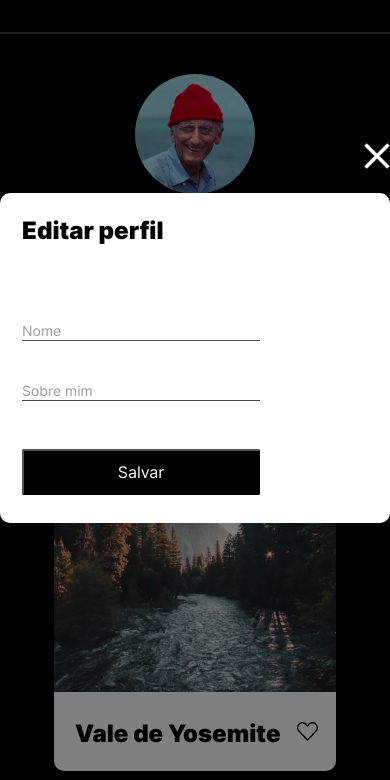
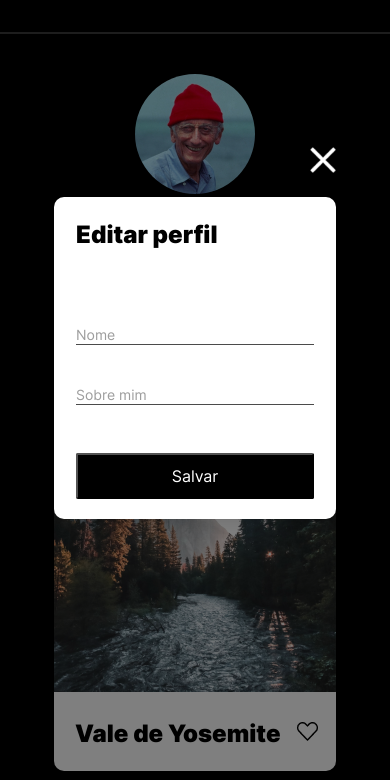
Before and after one commit to RobsonDev23/web_project_4_ptbr, a plain HTML site: page index.html in a window 390 px wide. Both pictures are taken after a click on the picture 302 px from the left and 294 px from the top of the page. Shown: the part 64-844 px from the top of the page. Drawn offline with Linux system fonts and the light colour scheme; a web font is replaced by a local one.

Commit message:
Enviando Projeto

```diff
--- a/blocks/modal/modal.css
+++ b/blocks/modal/modal.css
@@ -1,5 +1,5 @@
 .modal {
-  position: relative;
+    position: relative;
     width: 430px;
     height: 330px;
     background-color: #ffffff;
@@ -10,9 +10,9 @@
 
     @media screen and (max-width: 544px) {
     .modal {
-/*
+
     width: 282px;
-    height: 322px; */
+    height: 322px;
 
       }
     }
```
